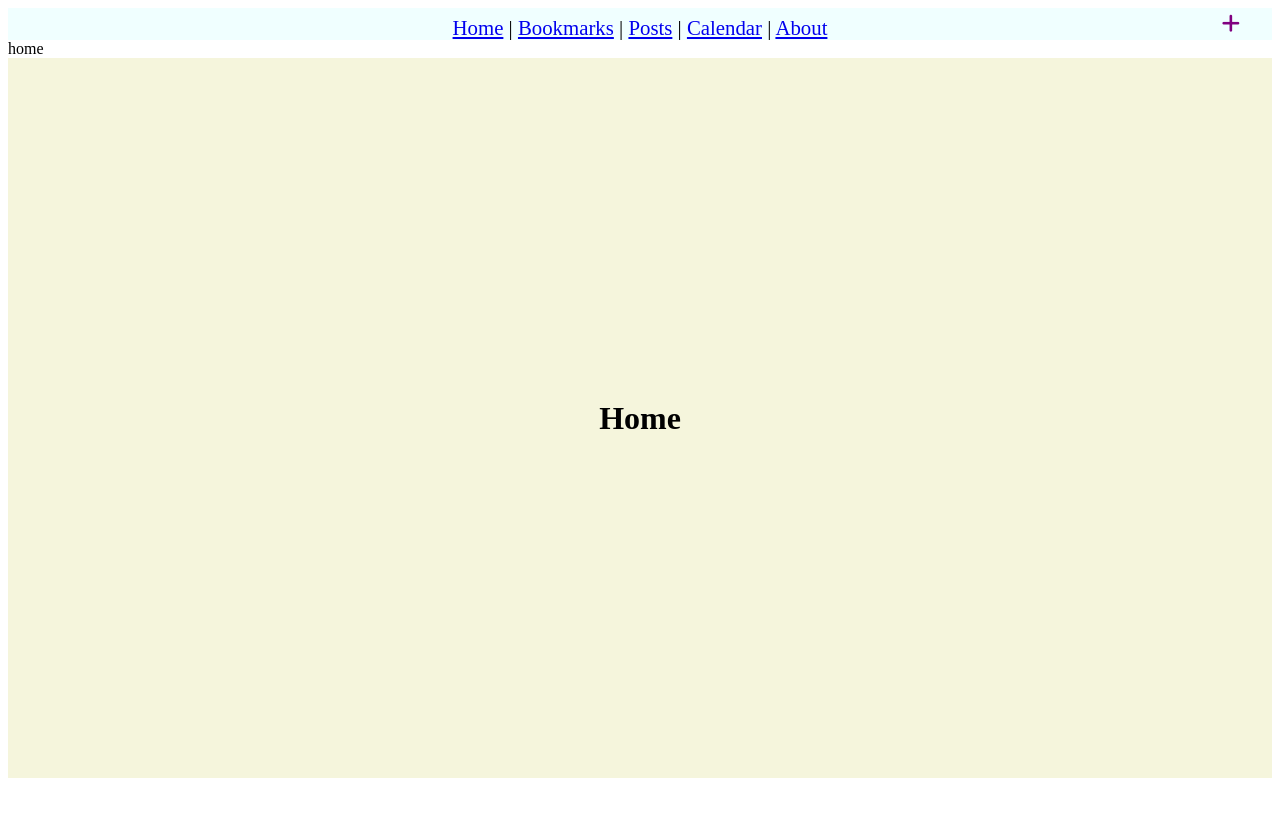
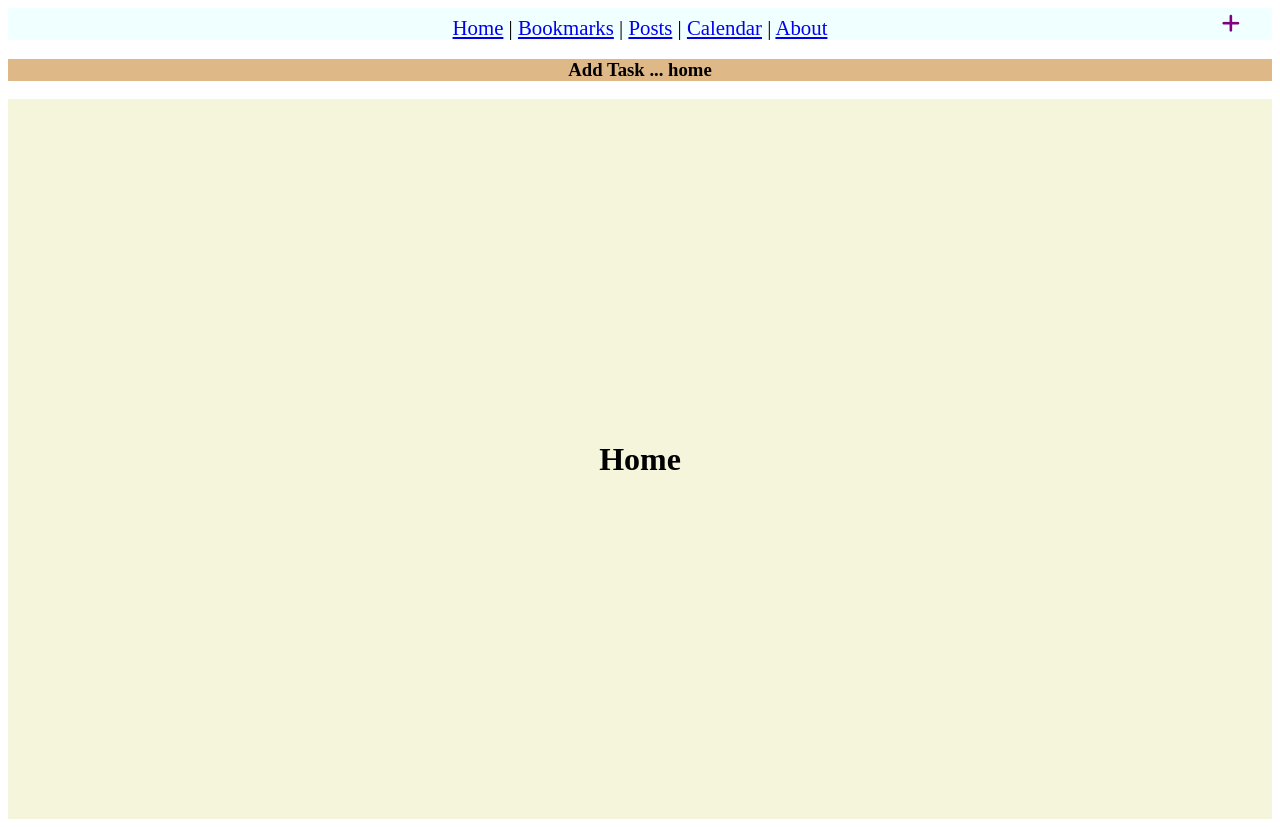
Before and after one commit to lbyxiafei/prototype_vue3, a Vue app: page / in a window 1280 px wide. Both pictures are taken after a click on the icon 1230 px from the left and 24 px from the top of the page. Before the commit the page ends 800 px from the top, so only its background shows below. Built offline with nearby package versions, Linux system fonts and the light colour scheme.

Commit message:
Check point, 2022-06-02T19:36:44.

```diff
--- /dev/null
+++ b/src/components/AddTask.vue
@@ -0,0 +1,19 @@
+<template>
+<div class="container">
+  <h3>Add Task ... {{$route.name}}</h3>
+</div>
+</template>
+
+<script>
+
+</script>
+
+<style scoped>
+@import '../assets/base.css';
+.container{
+  text-align: center;
+  height: 100%;
+  width: 100%;
+  background-color: burlywood;
+}
+</style>
--- a/src/components/Header.vue
+++ b/src/components/Header.vue
@@ -9,11 +9,13 @@
       <i @click="toggleAddTask" class="fa-solid fa-plus"></i>
     </nav>
   </header>
-  <div v-show="showAddTask">{{$route.name}}</div>
+  <AddTask v-show="showAddTask" />
 </template>
 
 <script>
-import { RouterLink} from 'vue-router'
+import AddTask from './AddTAsk.vue';
+import { RouterLink} from 'vue-router';
+
 export default{
   name: "Header",
   data(){
@@ -22,10 +24,11 @@ export default{
     }
   },
   components:{
-      RouterLink
+      RouterLink,
+      AddTask
   },
   methods:{
-    toggleAddTask(e){
+    toggleAddTask(){
       this.showAddTask = !this.showAddTask;
     }
   },
```
